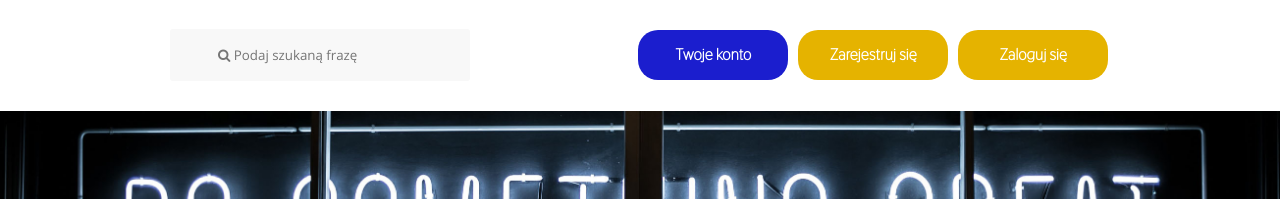
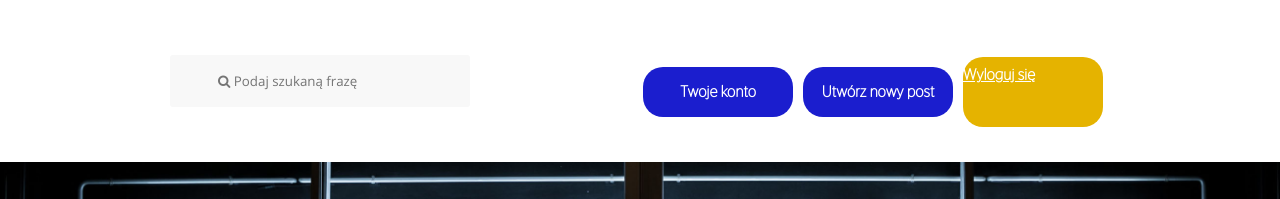
Before and after one commit to Maciek246/blogport-front, a React (Create React App) app: page / in a window 1280 px wide. Shown: the top 199 px of the page. Built offline with nearby package versions, Linux system fonts and the light colour scheme; no server answers.

Commit message:
[viewloggeduser] Adde show buttons for user whe user is logged and for guest when user isn't logged

```diff
--- a/src/components/MainNavbar/index.js
+++ b/src/components/MainNavbar/index.js
@@ -1,10 +1,27 @@
-import React, {Component } from 'react';
-import {BrowserRouter as Route, Link} from 'react-router-dom';
+import React, { Component } from 'react';
+import { BrowserRouter as Route, Link } from 'react-router-dom';
 import Modal from '../Modal';
 import LoginForm from '../LoginForm';
 import RegisterForm from '../RegisterForm';
 import './style.css';
 import 'font-awesome/css/font-awesome.min.css';
+import { CurrentUserConsumer } from '../../context/CurrentUser.context'
+
+const userLinks = (
+  <div className="main-navbar main-navbar--content-right">
+    <Link to="/user/:username"><button className="button--main-navbar blue">Twoje konto</button></Link>
+    <Link to="/:slug/addpost"><button className="button--main-navbar blue">Utwórz nowy post</button></Link>
+    <a href="#" className="button--main-navbar">Wyloguj się</a>
+  </div>
+);
+
+const guestLinks = (toggleModalRegister, toggleModalLogin) => (
+  <div className="main-navbar main-navbar--content-right">
+    <Link to="/user/:username"> <button className="button--main-navbar blue">Twoje konto</button></Link>
+    <button className="button--main-navbar" onClick={this.toggleModalRegister}>Zarejestruj się</button>
+    <button className="button--main-navbar" onClick={this.toggleModalLogin}>Zaloguj się</button>
+  </div>
+);
 
 class MainNavbar extends Component {
   constructor(props) {
@@ -20,20 +37,29 @@ class MainNavbar extends Component {
   toggleModalRegister = () => {
     this.setState({ modalRegisterIsOpen: !this.state.modalRegisterIsOpen });
   }
-    render(){
-        return(
+
+
+
+  render() {
+    return (
       <nav>
         <div className="main-navbar">
           <div className="main-navbar main-navbar--content-left">
             <div className="main-navbar main-navbar--search">
-                      <input id="search"type="text" placeholder=" &#xF002; Podaj szukaną frazę"/>
+              <input id="search" type="text" placeholder=" &#xF002; Podaj szukaną frazę" />
             </div>
           </div>
+          <CurrentUserConsumer>
+            {({ user, logout }) => (
               <div className="main-navbar main-navbar--content-right">
-                <Link to="/user/:username"> <button className="button--main-navbar blue">Twoje konto</button></Link>
-                    <button className="button--main-navbar" onClick={this.toggleModalRegister}>Zarejestruj się</button>
-                    <button className="button--main-navbar"  onClick={this.toggleModalLogin}>Zaloguj się</button>
+                {user
+                  ? <div>{user.name}.{userLinks}</div>
+                  : <div>{guestLinks}</div>
+                }
               </div>
+            )}
+
+          </CurrentUserConsumer>
         </div>
         <Modal show={this.state.modalLoginIsOpen} onClose={this.toggleModalLogin}>
           <LoginForm />
--- a/src/context/CurrentUser.context.js
+++ b/src/context/CurrentUser.context.js
@@ -4,7 +4,7 @@ const CurrentUserContext = React.createContext()
 
 export class CurrentUserProvider extends Component {
     state = {
-        user: null
+        user: { name: 'Artur' }
     }
 
     login = () => {
```
Lines whose indentation alone changed are shown as unchanged.
